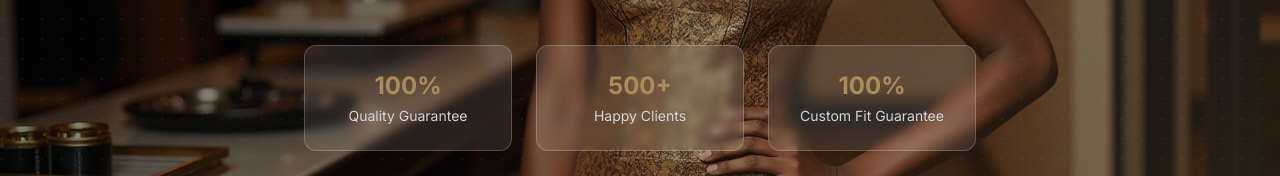
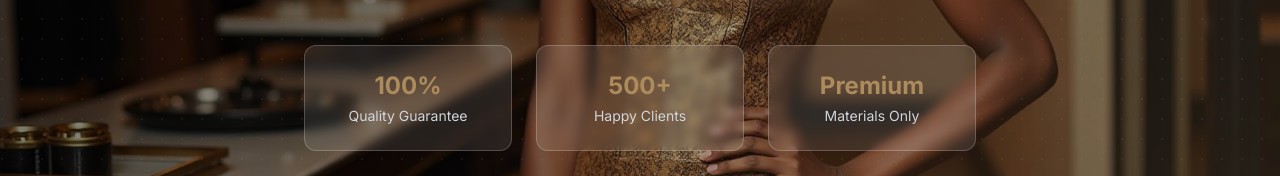
Before and after one commit to richyriminem-re/yunix-stitches-project, a React (Vite) app: page / in a window 1280 px wide. Shown: the part 523-699 px from the top of the page. Built offline with nearby package versions, Linux system fonts and the light colour scheme.

Commit message:
Refactor: Improve custom fit guarantee

```diff
--- a/src/components/HeroSection.tsx
+++ b/src/components/HeroSection.tsx
@@ -92,8 +92,8 @@ const HeroSection = () => {
             <div className="text-xs sm:text-sm text-gray-300 dark:text-gray-400">Happy Clients</div>
           </div>
           <div className="bg-white/10 backdrop-blur-sm rounded-lg p-4 sm:p-6 border border-white/20 dark:bg-black/20 dark:border-white/10">
-            <div className="text-xl sm:text-2xl font-bold text-secondary mb-1">100%</div>
-            <div className="text-xs sm:text-sm text-gray-300 dark:text-gray-400">Custom Fit Guarantee</div>
+            <div className="text-xl sm:text-2xl font-bold text-secondary mb-1">Premium</div>
+            <div className="text-xs sm:text-sm text-gray-300 dark:text-gray-400">Materials Only</div>
           </div>
         </div>
       </div>
```
